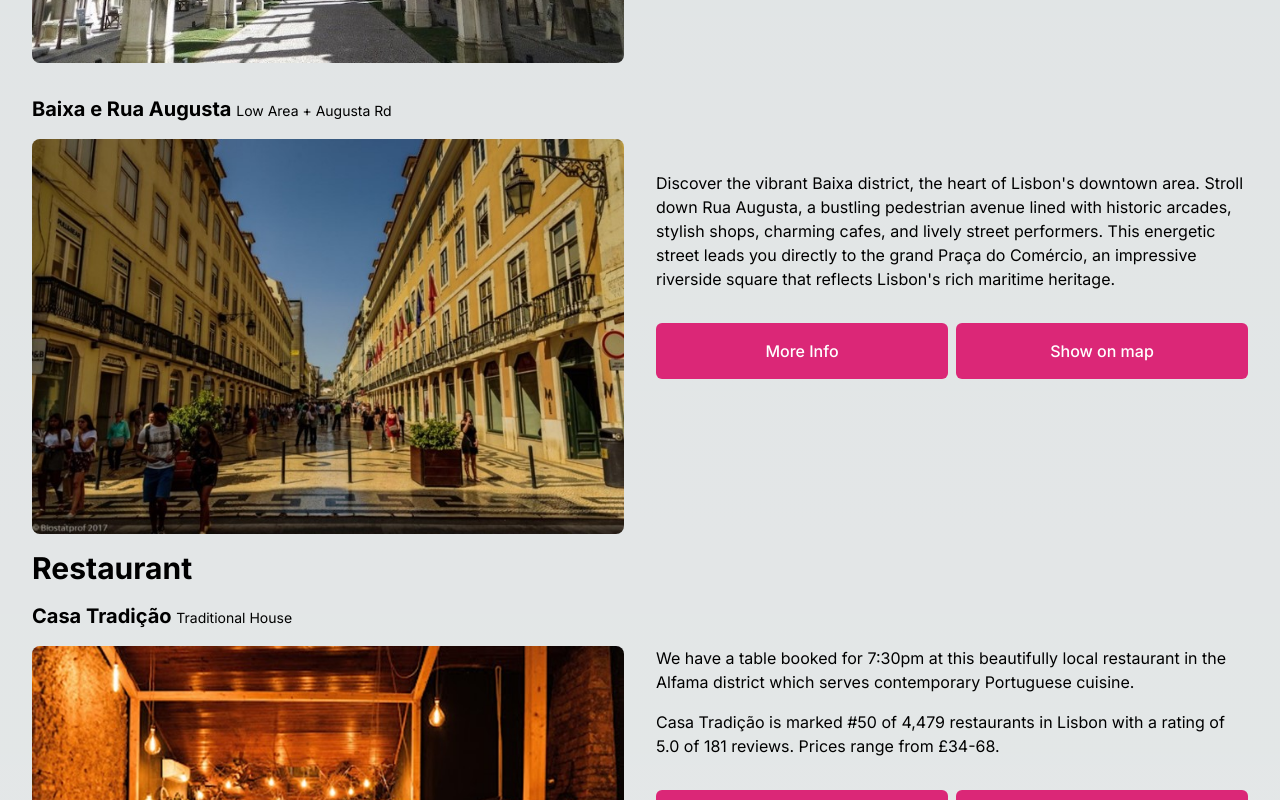
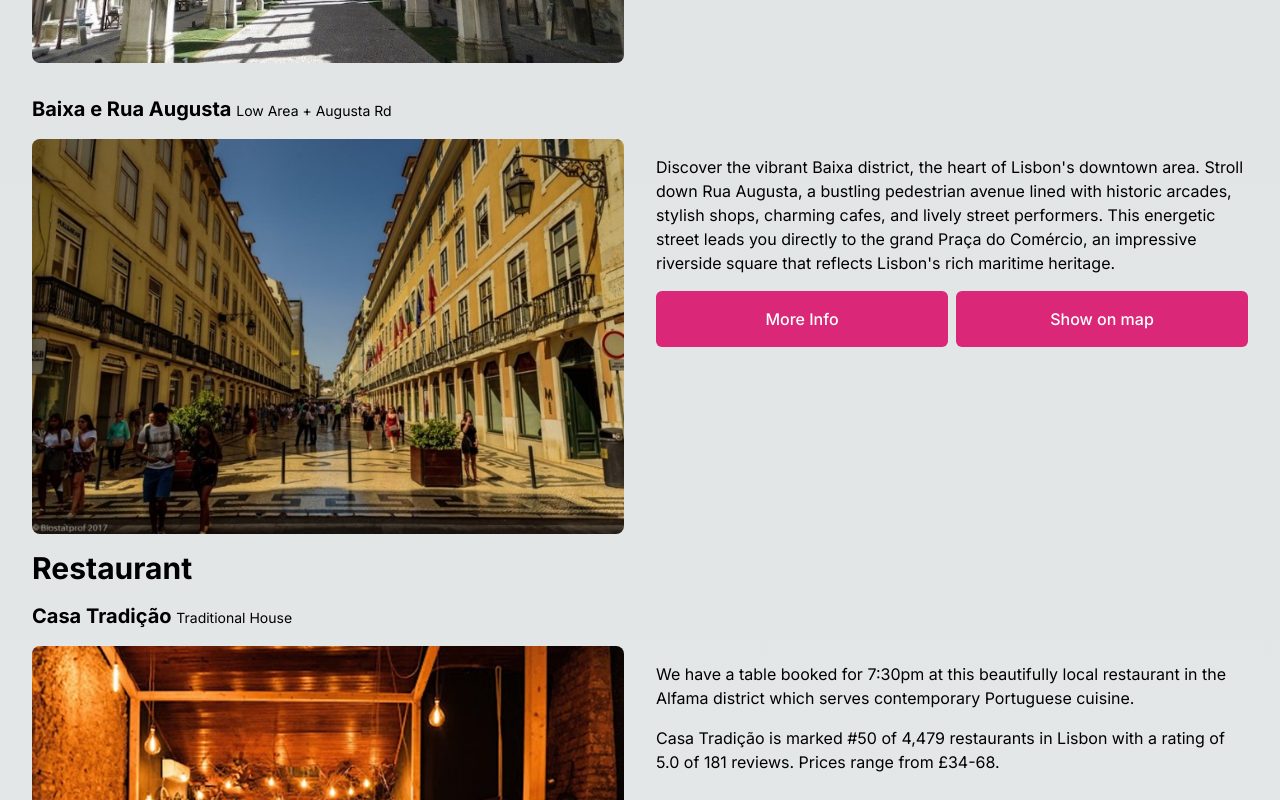
Before and after one commit to mattjmatthias/lisbon2024, a Next.js app: page / in a window 1280 px wide. Shown: the part 4280-5080 px from the top of the page. Built offline with nearby package versions, Linux system fonts and the light colour scheme.

Commit message:
Adjusted margins

```diff
--- a/app/components/place.tsx
+++ b/app/components/place.tsx
@@ -37,9 +37,9 @@ const Place: React.FC<PlaceProps> = ({ image, name, t, shortDescription, descrip
           />
         </div>
 
-        <div className="w-full md:w-1/2 md:pl-4">
+        <div className="w-full md:w-1/2 md:pl-4 my-4">
           <div
-            className={`transition-opacity duration-500 ease-in-out overflow-hidden ${isExpanded ? 'opacity-100' : 'opacity-0'} my-4`}
+            className={`transition-opacity duration-500 ease-in-out overflow-hidden ${isExpanded ? 'opacity-100' : 'opacity-0'}`}
             style={{ maxHeight: isExpanded ? '2000px' : '0px' }}
           >
             {description.map((line, index) => (
@@ -49,7 +49,7 @@ const Place: React.FC<PlaceProps> = ({ image, name, t, shortDescription, descrip
             ))}
           </div>
           <div
-            className={`transition-opacity duration-500 ease-in-out overflow-hidden ${!isExpanded ? 'opacity-100' : 'opacity-0'} my-4`}
+            className={`transition-opacity duration-500 ease-in-out overflow-hidden ${!isExpanded ? 'opacity-100' : 'opacity-0'}`}
             style={{ maxHeight: !isExpanded ? '500px' : '0px' }}
           >
             {shortDescription.map((line, index) => (
--- a/app/components/restaurant.tsx
+++ b/app/components/restaurant.tsx
@@ -30,7 +30,7 @@ const Restaurant: React.FC<RestaurantProps> = ({ image, name, t, restaurantUrl,
         </div>
 
         <div className="w-full md:w-1/2 md:pl-4">
-          <div className="overflow-hidden mb-4">
+          <div className="overflow-hidden my-4">
             {description.map((line, index) => (
               <p key={index} className="mb-4">
                 {line}
```
